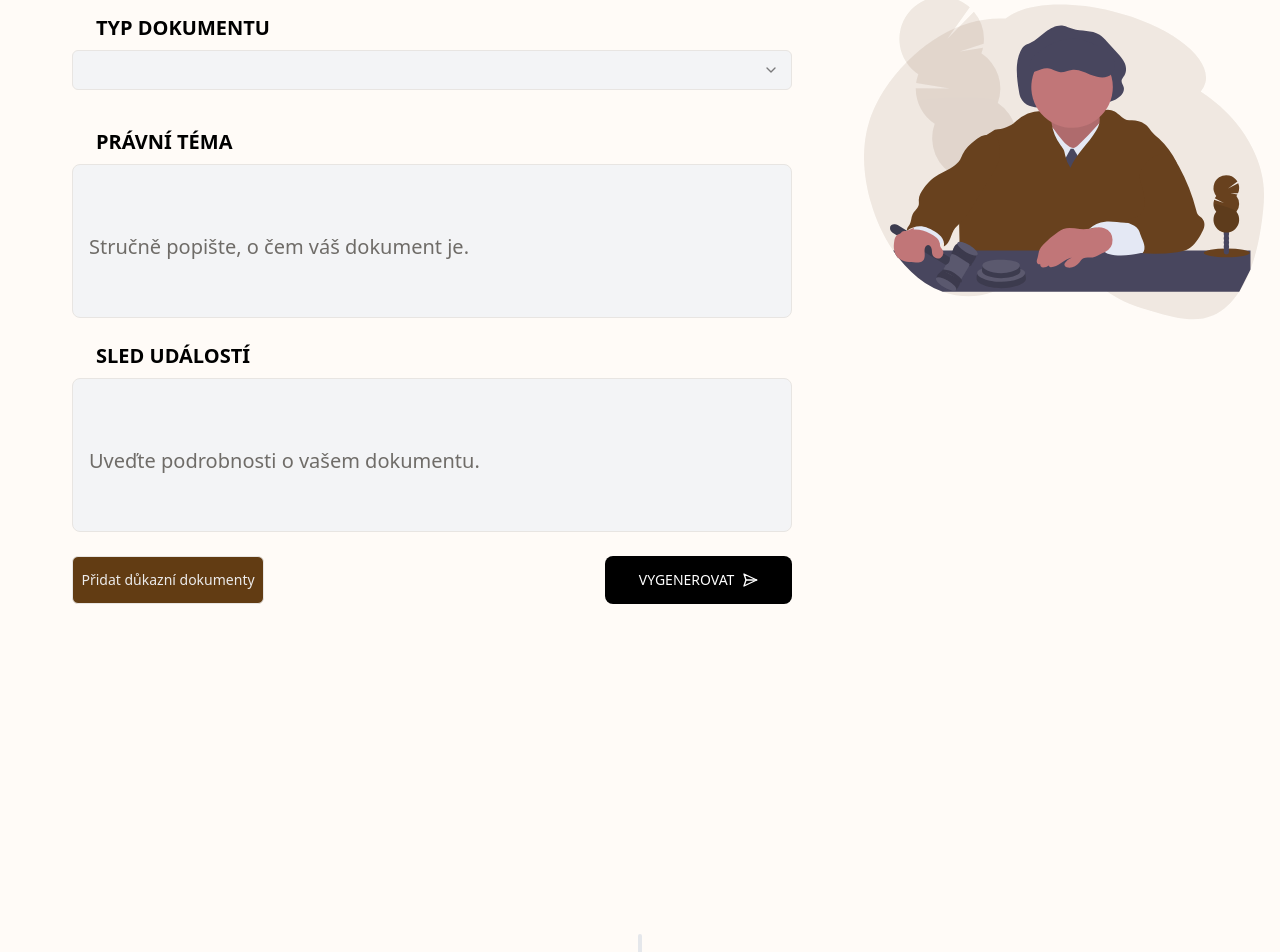
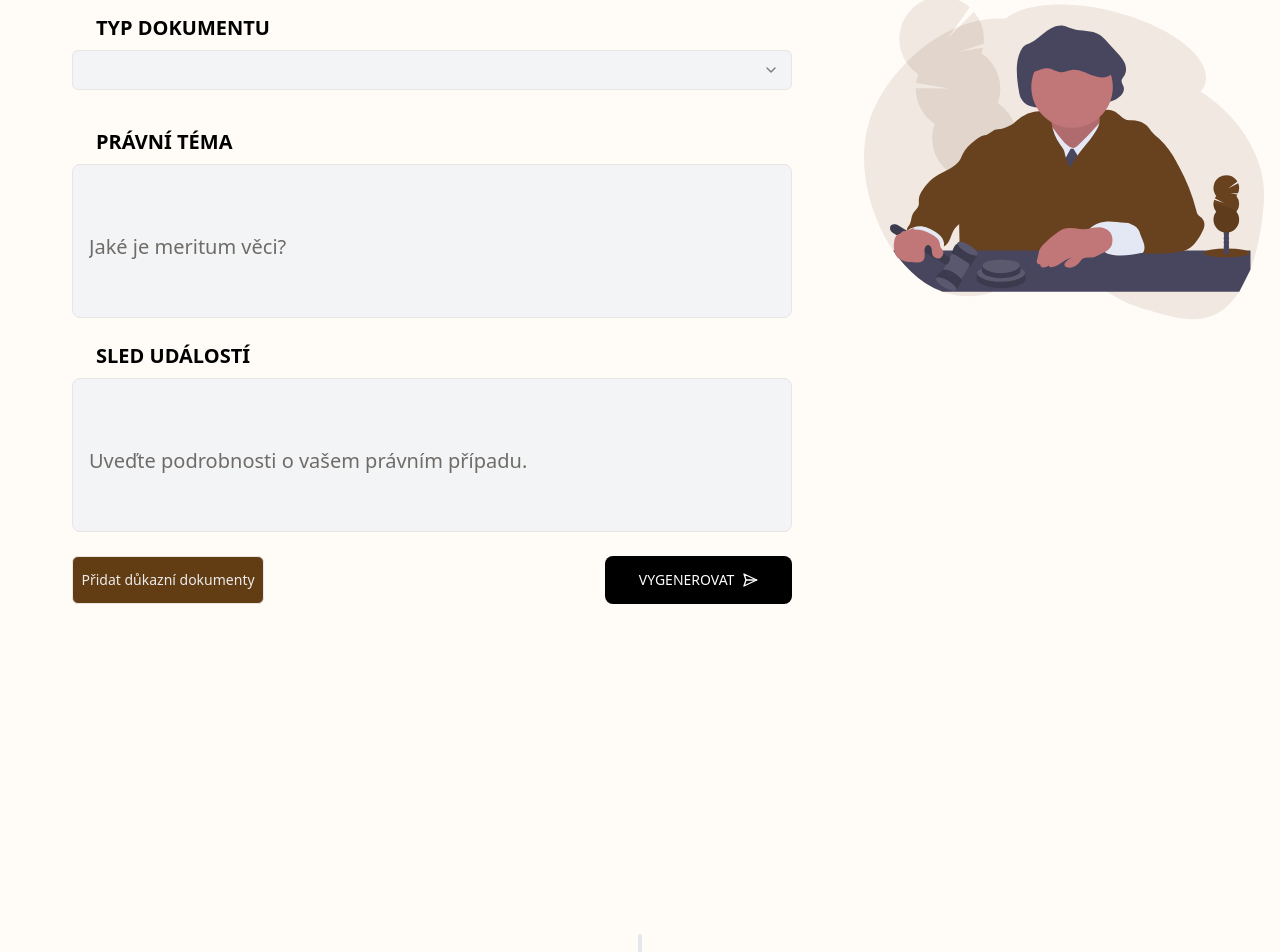
Before and after one commit to code-challenge-dev/lawyer, a Next.js app: page / in a window 1280 px wide. Shown: the part 1402-2354 px from the top of the page. Built offline with nearby package versions, Linux system fonts and the light colour scheme.

Commit message:
fix: make document upload optional && UI changes

```diff
--- a/src/components/forms/generate-document/file-upload/index.tsx
+++ b/src/components/forms/generate-document/file-upload/index.tsx
@@ -72,6 +72,7 @@ const FileUpload = ({
                 <Input
                   type="file"
                   accept="application/pdf, text/plain"
+                  className="cursor-pointer"
                   onChange={handleFileChange}
                 />
               </FormItem>
--- a/src/components/forms/generate-document/index.tsx
+++ b/src/components/forms/generate-document/index.tsx
@@ -52,7 +52,7 @@ const formSchema = z.object({
         payload: z.string(),
       })
     )
-    .min(1, { message: 'Je vyžadován alespoň jeden textový dokument.' }),
+    .optional(),
 })
 
 function GenerateDocument({ setData }: { setData: any }) {
@@ -109,7 +109,8 @@ function GenerateDocument({ setData }: { setData: any }) {
     document_name: string
     payload: string
   }) => {
-    form.setValue('documents', [...form.getValues('documents'), file])
+    const documents = form.getValues('documents') || []
+    form.setValue('documents', [...documents, file])
   }
 
   return (
@@ -185,7 +186,7 @@ function GenerateDocument({ setData }: { setData: any }) {
                         <Textarea
                           id="topic"
                           className="flex h-full min-h-8 max-h-32 text-xl dark:placeholder:text-gray-600 px-0 py-8 bg-transparent resize-none focus:outline-none focus:border-none focus-visible:outline-none overflow-y-auto dark:text-black"
-                          placeholder="Stručně popište, o čem váš dokument je."
+                          placeholder="Jaké je meritum věci?"
                           disabled={form.formState.isSubmitting}
                           {...field}
                           ref={topicRef}
@@ -211,7 +212,7 @@ function GenerateDocument({ setData }: { setData: any }) {
                       <div className="flex items-center p-2 md:p-4 rounded-lg border bg-gray-100 dark:bg-opacity-80 dark:focus:bg-opacity-100 transition-all dark:outline-none">
                         <Textarea
                           className="flex h-full min-h-8 max-h-80 text-xl dark:placeholder:text-gray-600 px-0 py-8 bg-transparent resize-none focus:outline-none focus:border-none focus-visible:outline-none overflow-y-auto dark:text-black"
-                          placeholder="Uveďte podrobnosti o vašem dokumentu."
+                          placeholder="Uveďte podrobnosti o vašem právním případu."
                           id="params"
                           disabled={form.formState.isSubmitting}
                           {...field}
--- a/src/components/hero/index.tsx
+++ b/src/components/hero/index.tsx
@@ -64,8 +64,8 @@ const HeroPage = () => {
                 Jaké typy dokumentů mohu generovat?
               </AccordionTrigger>
               <AccordionContent>
-                Můžete generovat tři typy právních dokumentů: Žaloby, Odvolání a
-                Projednání.{' '}
+                Můžete generovat dva typy právních dokumentů: Žaloby a
+                Předsoudní odvolání.{' '}
               </AccordionContent>
             </AccordionItem>
             <AccordionItem value="item-5">
```
